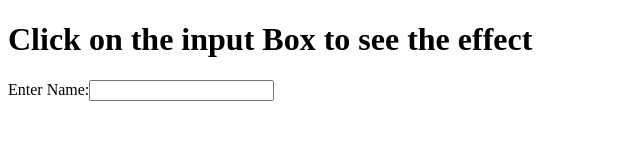
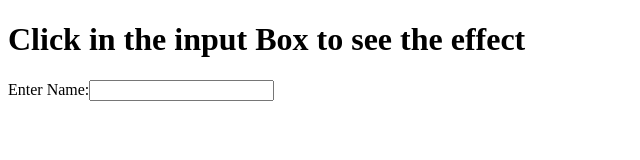
Before and after one commit to shirish-itvedant/focus_pseudo, a plain HTML site: page index.html in a window 1280 px wide. Shown: the whole page, without its empty margins (0-640 px from the left). Drawn offline with Linux system fonts and the light colour scheme.

Commit message:
Update index.html

```diff
--- a/index.html
+++ b/index.html
@@ -7,7 +7,7 @@
 
          </head>
          <body>
-               <h1>Click on the input Box to see the effect</h1>
+               <h1>Click in the input Box to see the effect</h1>
                Enter Name:<input type="text" name="sname">
          </body>
 </html>
```
